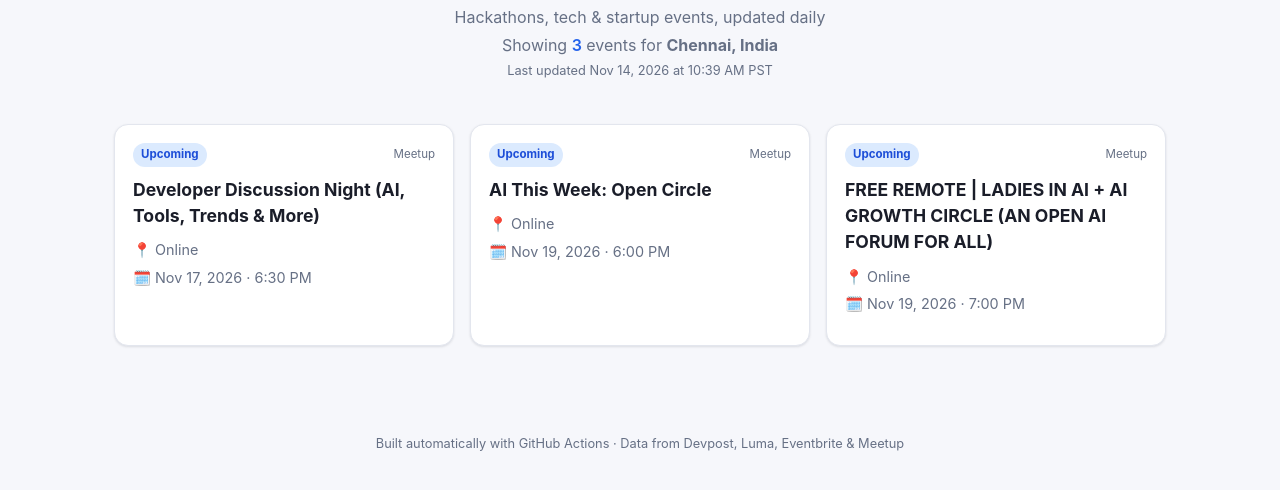
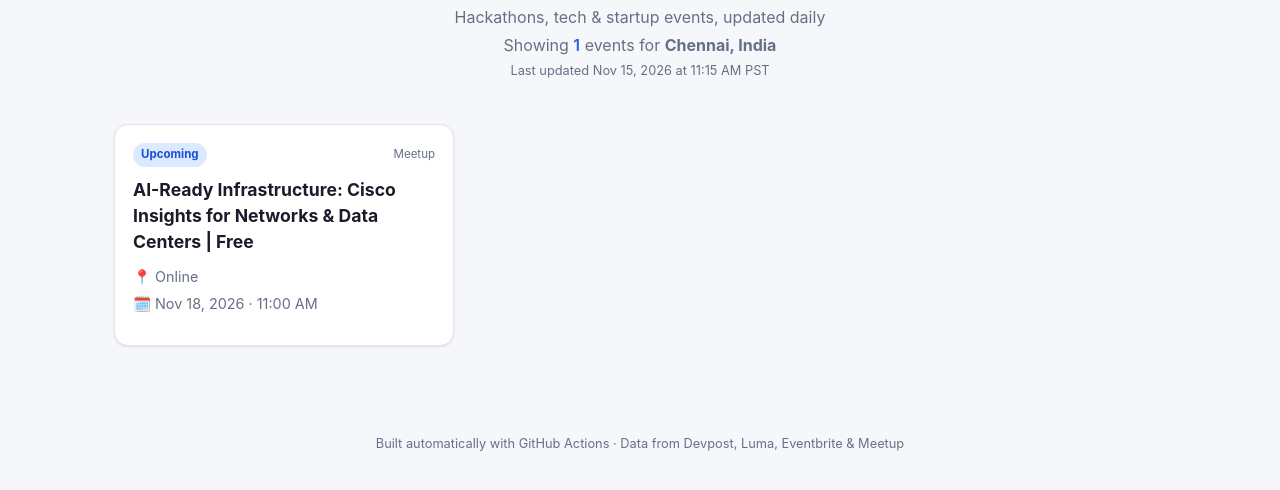
Before and after one commit to merlin-jennifer/tech-events, a plain HTML site: page index.html in a window 1280 px wide. Shown: the part 132-622 px from the top of the page. Drawn offline with Linux system fonts and the light colour scheme.

Commit message:
Update events (2026-11-15)

```diff
--- a/index.html
+++ b/index.html
@@ -88,41 +88,19 @@
   <header>
     <h1>Tech Events near me</h1>
     <p>Hackathons, tech &amp; startup events, updated daily</p>
-    <p>Showing <span class="count" id="event-count">3</span> events for <strong>Chennai, India</strong></p>
-    <p style="font-size:.8rem">Last updated Nov 14, 2026 at 10:39 AM PST</p>
+    <p>Showing <span class="count" id="event-count">1</span> events for <strong>Chennai, India</strong></p>
+    <p style="font-size:.8rem">Last updated Nov 15, 2026 at 11:15 AM PST</p>
   </header>
   <main>
 
-        <a class="card" data-categories="" href="https://www.meetup.com/codentalk/events/316493342/" target="_blank" rel="noopener">
+        <a class="card" data-categories="" href="https://www.meetup.com/texas-information-technology-meetup-group/events/317299162/" target="_blank" rel="noopener">
           <div class="card-top">
             <span class="state upcoming">Upcoming</span>
             <span class="src">Meetup</span>
           </div>
-          <h2>Developer Discussion Night (AI, Tools, Trends &amp; More)</h2>
+          <h2>AI-Ready Infrastructure: Cisco Insights for Networks &amp; Data Centers | Free</h2>
           <p class="meta">📍 Online</p>
-          <p class="meta">🗓️ Nov 17, 2026 · 6:30 PM</p>
-          <div class="tags"></div>
-
-        </a>
-        <a class="card" data-categories="" href="https://www.meetup.com/newjerseyaigroup/events/317371680/" target="_blank" rel="noopener">
-          <div class="card-top">
-            <span class="state upcoming">Upcoming</span>
-            <span class="src">Meetup</span>
-          </div>
-          <h2>AI This Week: Open Circle</h2>
-          <p class="meta">📍 Online</p>
-          <p class="meta">🗓️ Nov 19, 2026 · 6:00 PM</p>
-          <div class="tags"></div>
-
-        </a>
-        <a class="card" data-categories="" href="https://www.meetup.com/ai-growth-circle/events/315939839/" target="_blank" rel="noopener">
-          <div class="card-top">
-            <span class="state upcoming">Upcoming</span>
-            <span class="src">Meetup</span>
-          </div>
-          <h2>FREE REMOTE | LADIES IN AI + AI GROWTH CIRCLE (AN OPEN AI FORUM FOR ALL)</h2>
-          <p class="meta">📍 Online</p>
-          <p class="meta">🗓️ Nov 19, 2026 · 7:00 PM</p>
+          <p class="meta">🗓️ Nov 18, 2026 · 11:00 AM</p>
           <div class="tags"></div>
 
         </a>
```
Also changed, not shown: events.json (+5 -31 lines).
